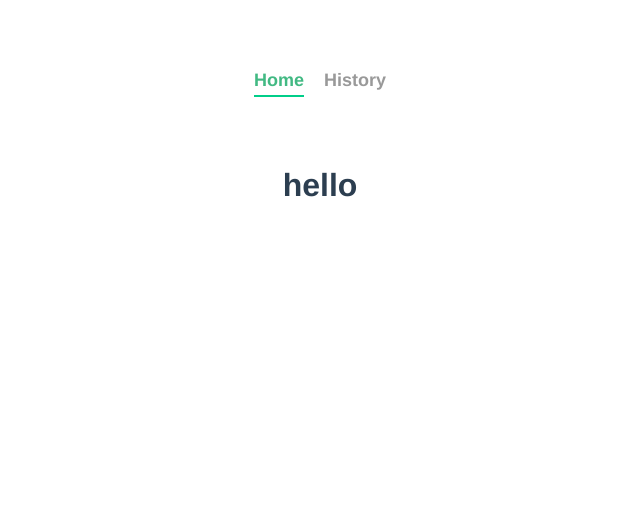
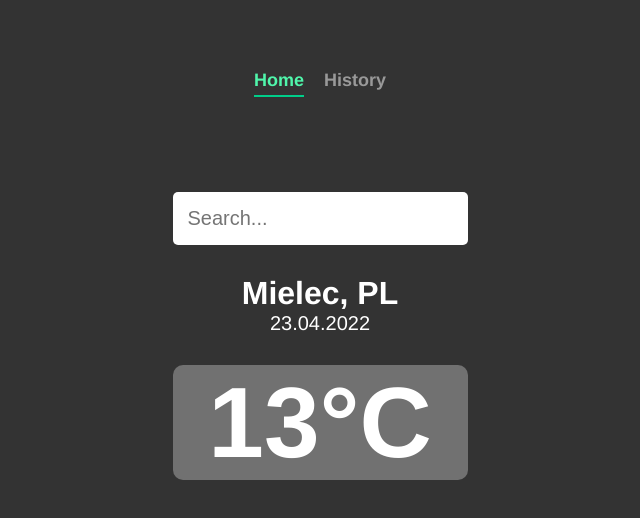
Before and after one commit to gregsypek/zadanie1, a Vue app: page / in a window 1280 px wide. Shown: the top 518 px of the page, without its empty margins (320-960 px from the left). Built offline with nearby package versions, Linux system fonts and the light colour scheme.

Commit message:
add template and style for Home

```diff
--- a/src/App.vue
+++ b/src/App.vue
@@ -31,6 +31,6 @@ nav a {
 }
 
 nav a.router-link-exact-active {
-  color: #42b983;
+  color: #50f6ab;
 }
 </style>
--- a/src/views/Home.vue
+++ b/src/views/Home.vue
@@ -1,15 +1,94 @@
 <template>
   <div class="home">
-    <h1>hello</h1>
+    <main>
+      <!-- search input -->
+      <div class="search-box">
+        <input type="text" class="search-bar" placeholder="Search..." />
+      </div>
+      <!-- serach results -->
+      <div class="weather-wrap">
+        <div class="location-box">
+          <div class="location">Mielec, PL</div>
+          <div class="date">23.04.2022</div>
+        </div>
+        <div class="weather-box">
+          <div class="tem">13°C</div>
+        </div>
+      </div>
+    </main>
   </div>
 </template>
 
 <script>
-// @ is an alias to /src
-// import HelloWorld from "@/components/HelloWorld.vue";
-
 export default {
   name: "Home",
   components: {},
 };
 </script>
+
+<style >
+* {
+  margin: 0;
+  padding: 0;
+  box-sizing: border-box;
+}
+body {
+  background-color: #333;
+}
+#app {
+  min-height: 100vh;
+  display: flex;
+  justify-content: center;
+}
+main {
+  padding: 25px;
+}
+.search-box {
+  width: 100%;
+  margin-bottom: 30px;
+}
+.search-box .search-bar {
+  display: block;
+  width: 100%;
+  padding: 15px;
+  color: inherit;
+  font-size: 20px;
+  border: none;
+  outline: none;
+  border-radius: 5px;
+}
+.search-box .search-bar:focus {
+  background-color: #eee;
+}
+/* styling results */
+.location-box .location {
+  color: #fff;
+  font-size: 32px;
+  font-weight: bold;
+  text-align: center;
+}
+.location-box .date {
+  text-align: center;
+  color: #fff;
+  font-size: 20px;
+  font-weight: normal;
+  font-size: italic;
+  /* text-align: center; */
+}
+.weather-box .tem {
+  text-align: center;
+  padding-inline: 20px;
+  color: #fff;
+  font-size: 100px;
+  font-weight: bold;
+  background-color: rgba(255, 255, 255, 0.3);
+  border-radius: 10px;
+  margin-block: 30px;
+}
+.weather-box .weather {
+  text-align: center;
+  color: #ddd;
+  font-size: 40px;
+  font-weight: bold;
+}
+</style>
```
